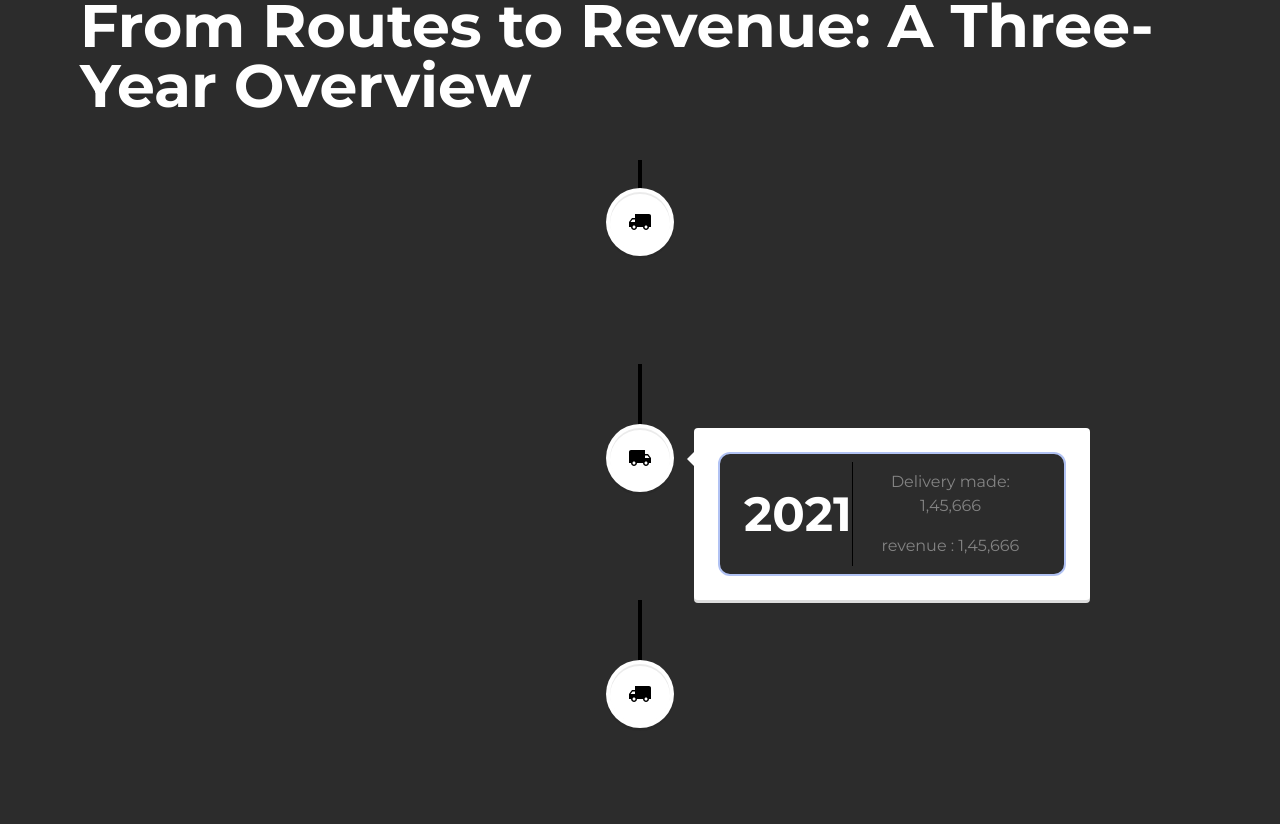
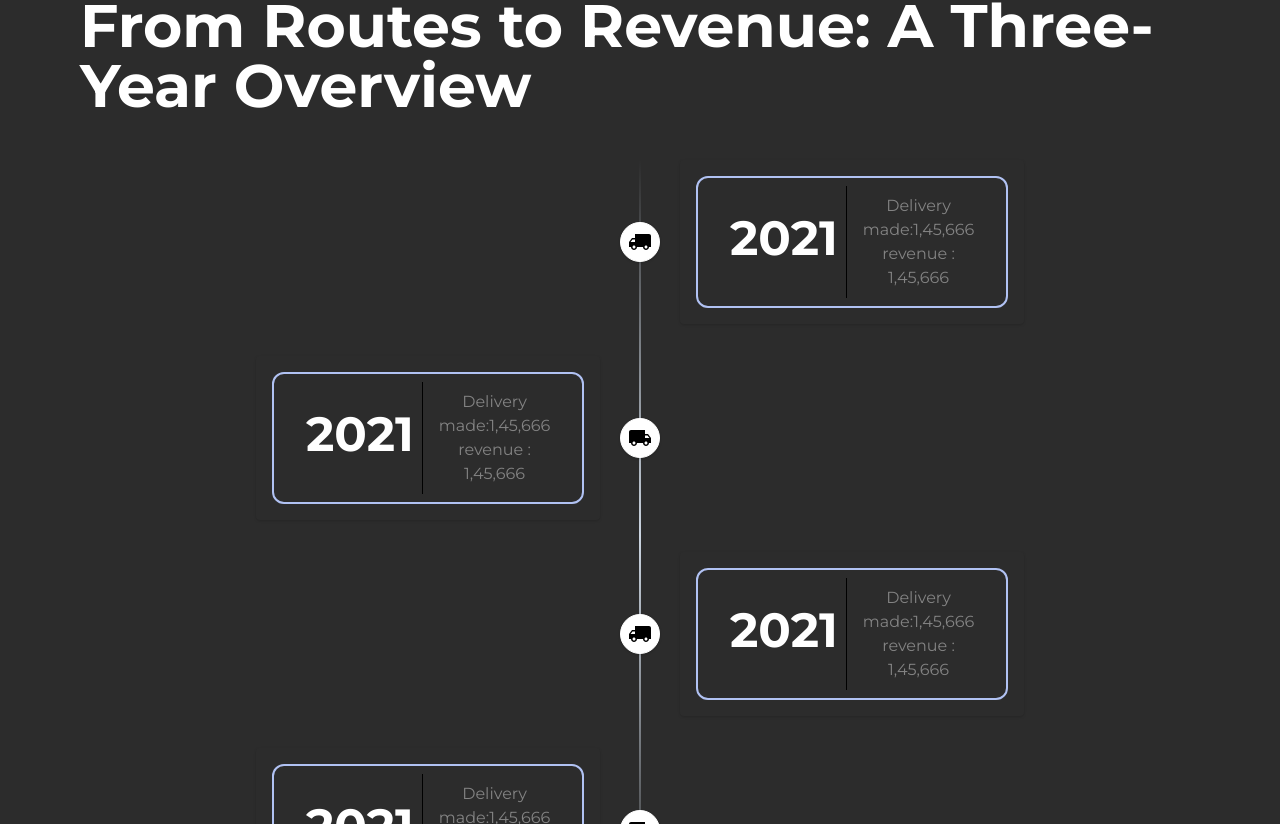
Before and after one commit to Vivek7038/lcm-logistics-next, a Next.js app: page /about-us in a window 1280 px wide. Shown: the part 956-1780 px from the top of the page. Built offline with nearby package versions, Linux system fonts and the light colour scheme.

Commit message:
fixes timeline dark mode styles

```diff
--- a/app/(Pages)/about-us/page.jsx
+++ b/app/(Pages)/about-us/page.jsx
@@ -5,6 +5,7 @@ import { Profiledata } from "@/app/data";
 import React from "react";
 import { ImQuotesLeft } from "react-icons/im";
 import { ImQuotesRight } from "react-icons/im";
+import TimeLineParent from "@/app/_components/TimeLineParent";
 
 const Page = () => {
   return (
@@ -58,7 +59,8 @@ const Page = () => {
           </div>
         </div>
         <div className="w-full max-w-[100dvw]">
-        <Timeline />
+        {/* <Timeline /> */}
+        <TimeLineParent />
         </div>
 
         {/* team */}
--- /dev/null
+++ b/app/_components/TimeLineParent.jsx
@@ -0,0 +1,51 @@
+import React from "react";
+import LocalShippingIcon from "@mui/icons-material/LocalShipping";
+import Timeline from "./Timeline";
+import TimelineCard from "./TimelineCard";
+import { TimeLineData } from "../data";
+const TimeLineParent = () => {
+  return (
+    <div class="w-full max-w-3xl mx-auto">
+      <div class="space-y-8 relative before:absolute before:inset-0 before:ml-5 before:-translate-x-px md:before:mx-auto md:before:translate-x-0 before:h-full before:w-0.5 before:bg-gradient-to-b before:from-transparent before:via-slate-300 before:to-transparent">
+        {/* <!-- Item #2 --> */}
+        {TimeLineData.map((item, index) => (
+          <div
+            class="relative flex items-center justify-between md:justify-normal md:odd:flex-row-reverse group is-active"
+            key={index}
+          >
+            {/* <!-- Icon --> */}
+            <div class="flex items-center justify-center w-10 h-10 rounded-full border dark:border-white bg-slate-300 group-[.is-active]:bg-white text-slate-500 group-[.is-active]:text-emerald-50 shadow shrink-0 md:order-1 md:group-odd:-translate-x-1/2 md:group-even:translate-x-1/2">
+              <span key={index} className="text-black">
+                {index % 2 === 0 ? (
+                  <LocalShippingIcon style={{ transform: "scaleX(-1)" }} />
+                ) : (
+                  <LocalShippingIcon />
+                )}
+              </span>
+            </div>
+            {/* <!-- Card --> */}
+            <div class="w-[calc(100%-4rem)] md:w-[calc(50%-2.5rem)] bg-white dark:bg-dark_bg p-4 rounded  dark:border-slate-200 dark:shadow text-black dark:border-0">
+              <div className="border-[2px] border-[#B1C2F3] flex flex-col sm:flex-row justify-between px-6 rounded-[12px] gap-x-2 dark:bg-dark_bg ">
+                <div className="border-b-[1px] sm:border-b-0 sm:border-r-[1px] border-black py-7 my-2">
+                  <h1 className="font-bold text-3xl md:text-5xl text-center sm:text-start dark:text-light_txt px-2">
+                    {item.date}
+                  </h1>
+                </div>
+                <div className="flex flex-col items-center justify-between py-4 px-2">
+                  <h1 className="text-md text-[#838383] text-wrap text-center">
+                    Delivery made:{item.Delivery}
+                  </h1>
+                  <h1 className="text-md text-[#838383] text-wrap text-center">
+                    revenue : {item.revenue}
+                  </h1>
+                </div>
+              </div>
+            </div>
+          </div>
+        ))}
+      </div>
+    </div>
+  );
+};
+
+export default TimeLineParent;
```
